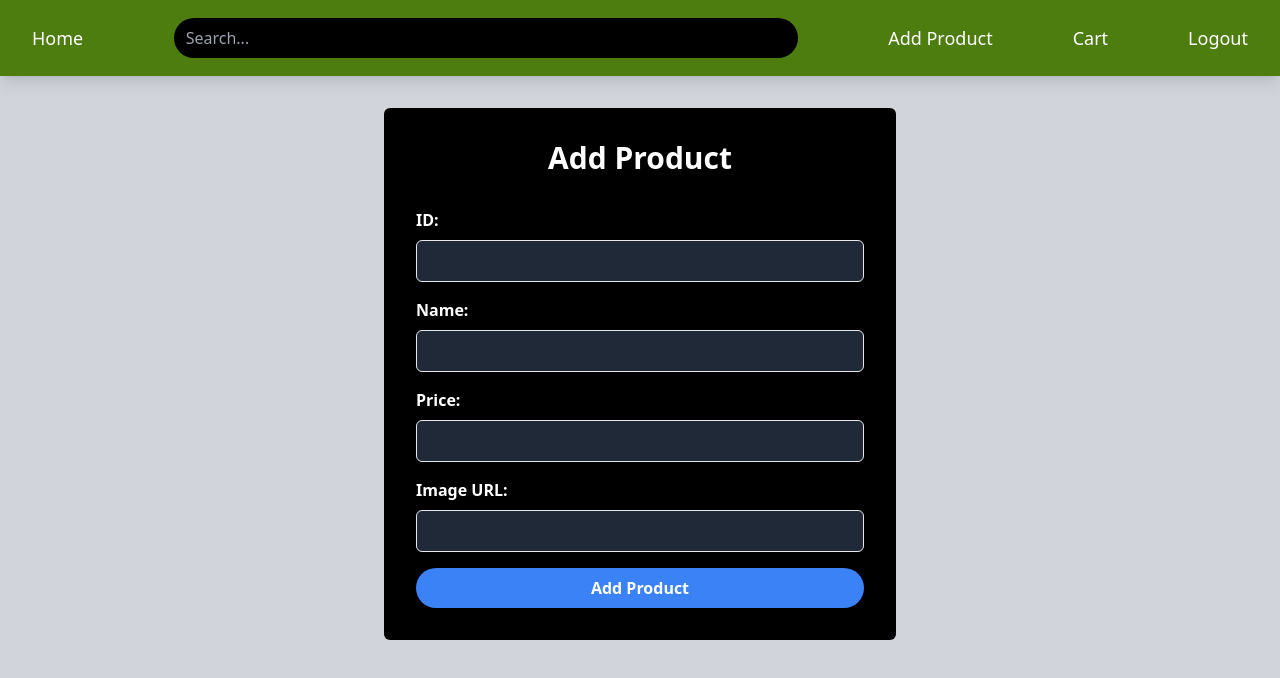
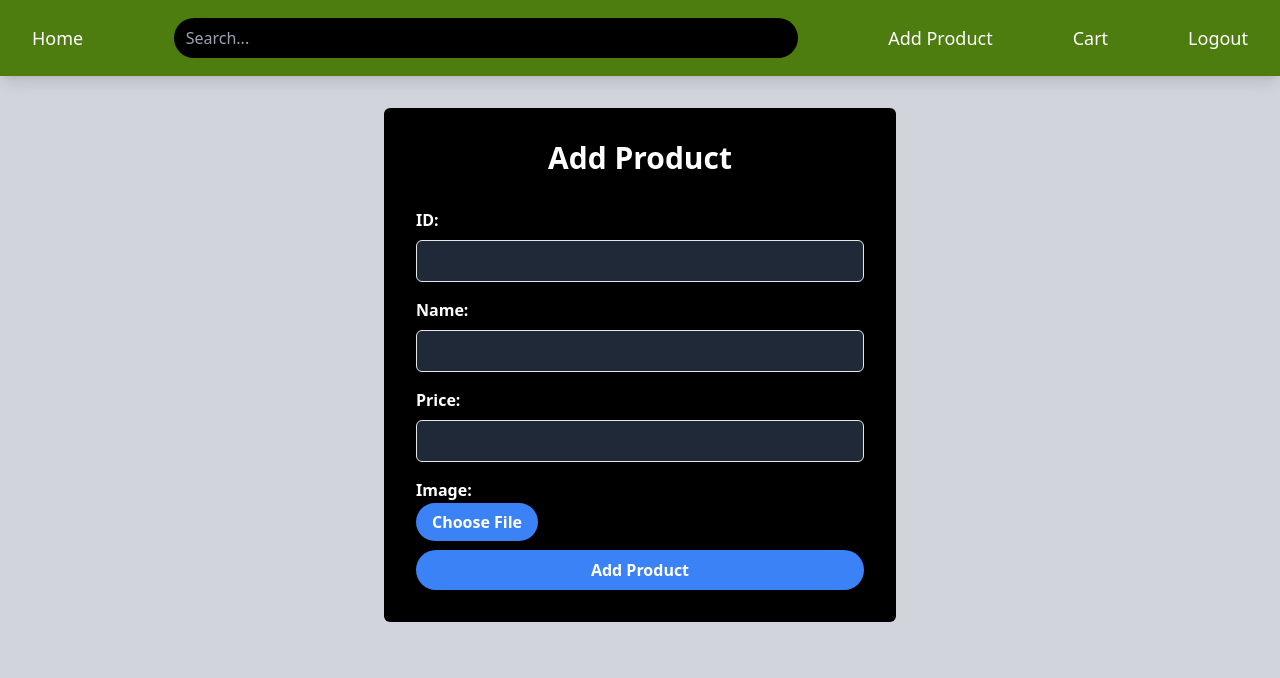
Before and after one commit to SwakshGupta/Shopping-Cart, a React (Vite) app in the folder Frontend/my-project/: page /AddProduct in a window 1280 px wide. Shown: the top 678 px of the page. Built offline with nearby package versions, Linux system fonts and the light colour scheme.

Commit message:
Finally the  are being added to the files

```diff
--- a/Frontend/my-project/src/Components/Addproduct.jsx
+++ b/Frontend/my-project/src/Components/Addproduct.jsx
@@ -12,6 +12,23 @@ const AddProduct = () => {
   const handleChange = (e) => {
     const { name, value } = e.target;
     setProductData({ ...productData, [name]: value });
+  };
+
+  // Function to handle file input change and convert the image to base64 ..........................
+  const handleFileChange = (event) => {
+    const file = event.target.files[0]; // Get the first file selected by the user
+
+    if (file) {
+      const reader = new FileReader(); // Create a new FileReader object
+
+      // Define an onload event handler to handle file reading
+      reader.onload = () => {
+        const base64String = reader.result; // This is our base64 image
+        setProductData({ ...productData, image: base64String });
+      };
+
+      reader.readAsDataURL(file);
+    }
   };
 
   const handleSubmit = async (e) => {
@@ -84,17 +101,29 @@ const AddProduct = () => {
         </div>
         <div>
           <label htmlFor="image" className="block mb-2 font-semibold">
-            Image URL:
+            Image:
           </label>
-          <input
-            type="text"
-            id="image"
-            name="image"
-            value={productData.image}
-            onChange={handleChange}
-            className="w-full px-4 py-2 border rounded-md focus:outline-none focus:border-blue-500 bg-gray-800 text-white"
-            required
-          />
+          <div>
+            <label htmlFor="image" className="block mb-2 font-semibold"></label>
+            <label
+              htmlFor="fileInput"
+              className="bg-blue-500 text-white font-bold py-2 px-4 rounded-full hover:bg-blue-700 cursor-pointer"
+            >
+              Choose File
+            </label>
+            <input
+              type="file"
+              id="fileInput"
+              name="image"
+              onChange={handleFileChange}
+              className="hidden"
+              accept="image/*"
+              required
+            />
+            {productData.image && (
+              <span className="ml-2">{productData.image.name}</span>
+            )}
+          </div>
         </div>
         <button
           type="submit"
```
